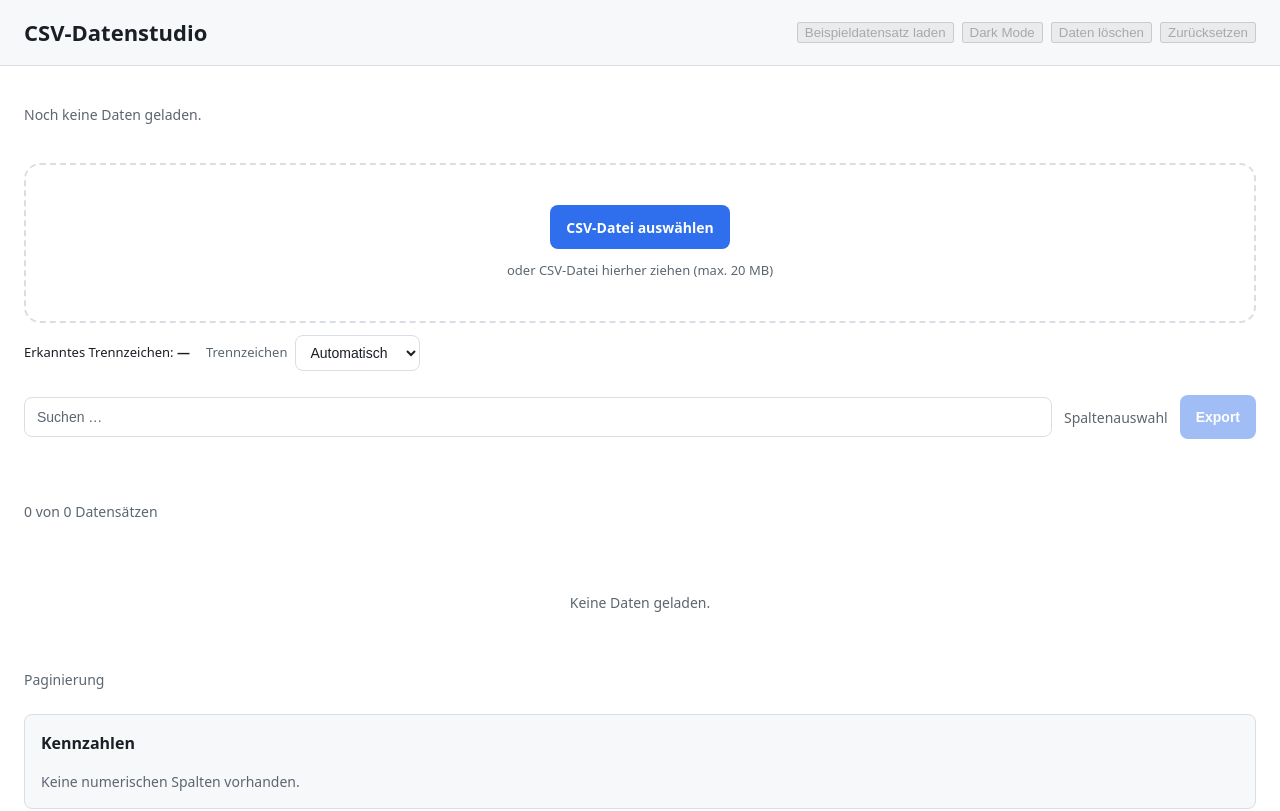
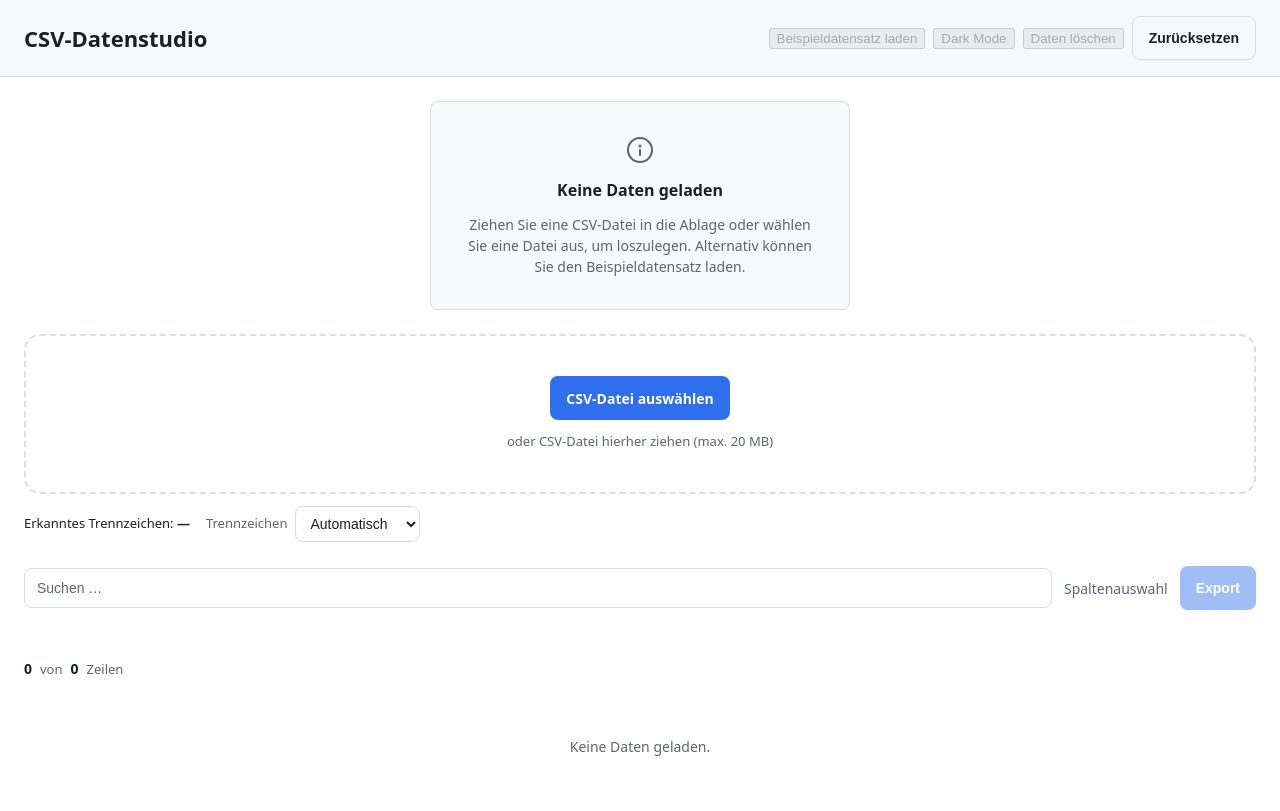
Before and after one commit to M3-13/e2e-spa-datastudio-20260904-185843-670a, a React (Vite) app: page / in a window 1280 px wide. Shown: the top 811 px of the page. Built offline with nearby package versions, Linux system fonts and the light colour scheme.

Commit message:
feat: Zustände, Ergebnisanzeige und Reset umsetzen (#21)
Closes #11

Co-authored-by: office-crew <development@office-crew.dev>

```diff
--- /dev/null
+++ b/src/components/ResetButton.module.css
@@ -0,0 +1,24 @@
+.button {
+  padding: 10px 16px;
+  border: 1px solid var(--color-border);
+  border-radius: var(--radius-md);
+  background: var(--color-surface);
+  color: var(--color-fg);
+  font-size: 14px;
+  font-weight: 600;
+  min-height: 44px;
+  cursor: pointer;
+}
+
+.button:hover {
+  border-color: var(--color-accent);
+}
+
+.button:active {
+  filter: brightness(0.92);
+}
+
+.button:focus-visible {
+  outline: none;
+  box-shadow: 0 0 0 2px var(--color-accent_soft);
+}
--- a/src/components/ResetButton.tsx
+++ b/src/components/ResetButton.tsx
@@ -1,8 +1,12 @@
 import type { ReactElement } from 'react';
+import { useAppState } from '../state/AppState';
+import styles from './ResetButton.module.css';
 
 export function ResetButton(): ReactElement {
+  const { resetAll } = useAppState();
+
   return (
-    <button type="button" className="resetbutton" disabled>
+    <button type="button" className={styles.button} onClick={resetAll}>
       Zurücksetzen
     </button>
   );
--- /dev/null
+++ b/src/components/ResultCount.module.css
@@ -0,0 +1,30 @@
+.resultcount {
+  margin: 0;
+  display: inline-flex;
+  align-items: baseline;
+  gap: var(--space-1);
+  font-size: 13px;
+  color: var(--color-muted);
+}
+
+.filtered {
+  font-size: 14px;
+  font-weight: 600;
+  color: var(--color-fg);
+  font-variant-numeric: tabular-nums;
+}
+
+.separator {
+  color: var(--color-muted);
+}
+
+.total {
+  font-size: 14px;
+  font-weight: 600;
+  color: var(--color-fg);
+  font-variant-numeric: tabular-nums;
+}
+
+.label {
+  color: var(--color-muted);
+}
--- a/src/components/ResultCount.tsx
+++ b/src/components/ResultCount.tsx
@@ -1,16 +1,24 @@
 import type { ReactElement } from 'react';
+import styles from './ResultCount.module.css';
 
 export interface ResultCountProps {
   filtered: number;
   total: number;
 }
 
+function formatCount(value: number): string {
+  return value.toLocaleString('de-DE');
+}
+
 export function ResultCount(props: ResultCountProps): ReactElement {
-  void props;
+  const { filtered, total } = props;
+
   return (
-    <p className="resultcount muted">
-      <span className="resultcount__filtered">0</span> von{' '}
-      <span className="resultcount__total">0</span> Datensätzen
+    <p className={styles.resultcount} aria-live="polite">
+      <span className={styles.filtered}>{formatCount(filtered)}</span>
+      <span className={styles.separator}>von</span>
+      <span className={styles.total}>{formatCount(total)}</span>
+      <span className={styles.label}>Zeilen</span>
     </p>
   );
 }
--- /dev/null
+++ b/src/components/StatusPanel.module.css
@@ -0,0 +1,67 @@
+.panel {
+  display: flex;
+  flex-direction: column;
+  align-items: center;
+  text-align: center;
+  gap: var(--space-2);
+  padding: var(--space-5);
+  background: var(--color-surface);
+  border: 1px solid var(--color-border);
+  border-radius: var(--radius-md);
+  max-width: 420px;
+  margin: 0 auto;
+  width: 100%;
+}
+
+.icon {
+  color: var(--color-muted);
+}
+
+.iconError {
+  color: var(--color-danger);
+}
+
+.title {
+  margin: 0;
+  font-size: 16px;
+  font-weight: 600;
+  color: var(--color-fg);
+}
+
+.text {
+  margin: 0;
+  font-size: 14px;
+  color: var(--color-muted);
+}
+
+.hint {
+  margin: 0;
+  font-size: 13px;
+  color: var(--color-muted);
+}
+
+.button {
+  margin-top: var(--space-1);
+  padding: 10px 16px;
+  border: none;
+  border-radius: var(--radius-md);
+  background: var(--color-accent);
+  color: #ffffff;
+  font-size: 14px;
+  font-weight: 600;
+  min-height: 44px;
+  cursor: pointer;
+}
+
+.button:hover {
+  background: var(--color-accent_hover);
+}
+
+.button:active {
+  filter: brightness(0.92);
+}
+
+.button:focus-visible {
+  outline: none;
+  box-shadow: 0 0 0 2px var(--color-accent_soft);
+}
--- a/src/components/StatusPanel.tsx
+++ b/src/components/StatusPanel.tsx
@@ -1,9 +1,138 @@
 import type { ReactElement } from 'react';
+import { useAppState } from '../state/AppState';
+import styles from './StatusPanel.module.css';
 
-export function StatusPanel(): ReactElement {
-  return (
-    <div className="statuspanel">
-      <p className="muted">Noch keine Daten geladen.</p>
-    </div>
-  );
+export function StatusPanel(): ReactElement | null {
+  const { data, loadStatus, error, setLoadStatus, setError } = useAppState();
+
+  const handleRetry = () => {
+    setError(null);
+    setLoadStatus('idle');
+  };
+
+  if (loadStatus === 'loading') {
+    return (
+      <div className={styles.panel} role="status" aria-live="polite">
+        <svg
+          className={styles.icon}
+          viewBox="0 0 32 32"
+          width="32"
+          height="32"
+          aria-hidden="true"
+        >
+          <circle
+            cx="16"
+            cy="16"
+            r="12"
+            fill="none"
+            stroke="currentColor"
+            strokeWidth="3"
+            opacity="0.25"
+          />
+          <path
+            d="M16 4a12 12 0 0 1 12 12"
+            fill="none"
+            stroke="currentColor"
+            strokeWidth="3"
+            strokeLinecap="round"
+          />
+        </svg>
+        <h2 className={styles.title}>Daten werden geladen …</h2>
+        <p className={styles.text}>
+          Bitte warten Sie, während die CSV-Datei eingelesen und aufbereitet
+          wird.
+        </p>
+      </div>
+    );
+  }
+
+  if (loadStatus === 'error') {
+    return (
+      <div className={styles.panel} role="alert">
+        <svg
+          className={styles.iconError}
+          viewBox="0 0 32 32"
+          width="32"
+          height="32"
+          aria-hidden="true"
+        >
+          <path
+            d="M16 5 28 27H4Z"
+            fill="none"
+            stroke="currentColor"
+            strokeWidth="2"
+            strokeLinejoin="round"
+          />
+          <line
+            x1="16"
+            y1="12"
+            x2="16"
+            y2="19"
+            stroke="currentColor"
+            strokeWidth="2"
+            strokeLinecap="round"
+          />
+          <circle cx="16" cy="23" r="1.5" fill="currentColor" />
+        </svg>
+        <h2 className={styles.title}>Datei konnte nicht geladen werden</h2>
+        <p className={styles.text}>{error}</p>
+        <p className={styles.hint}>
+          Mögliche Ursachen: Die Datei ist zu groß, leer oder nicht als CSV
+          lesbar. Bitte wählen Sie eine andere Datei aus.
+        </p>
+        <button type="button" className={styles.button} onClick={handleRetry}>
+          Erneut versuchen
+        </button>
+      </div>
+    );
+  }
+
+  if (!data) {
+    return (
+      <div className={styles.panel}>
+        <svg
+          className={styles.icon}
+          viewBox="0 0 32 32"
+          width="32"
+          height="32"
+          aria-hidden="true"
+        >
+          <circle
+            cx="16"
+            cy="16"
+            r="12"
+            fill="none"
+            stroke="currentColor"
+            strokeWidth="2"
+          />
+          <line
+            x1="16"
+            y1="12"
+            x2="16"
+            y2="12.01"
+            stroke="currentColor"
+            strokeWidth="3"
+            strokeLinecap="round"
+          />
+          <line
+            x1="16"
+            y1="16"
+            x2="16"
+            y2="21"
+            stroke="currentColor"
+            strokeWidth="2"
+            strokeLinecap="round"
+          />
+        </svg>
+        <h2 className={styles.title}>Keine Daten geladen</h2>
+        <p className={styles.text}>
+          Ziehen Sie eine CSV-Datei in die Ablage oder wählen Sie eine Datei
+          aus, um loszulegen. Alternativ können Sie den Beispieldatensatz
+          laden.
+        </p>
+      </div>
+    );
+  }
+
+  return null;
 }
```
